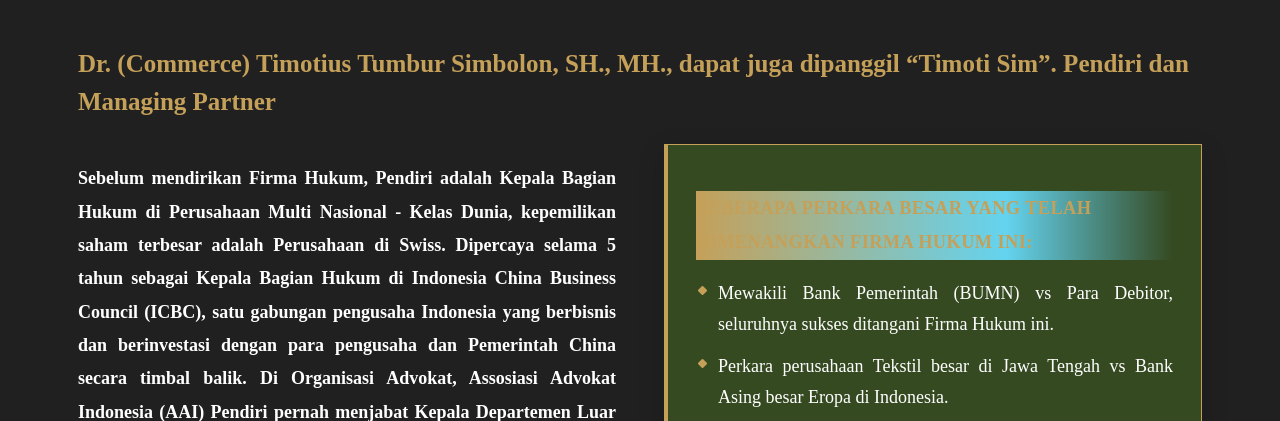
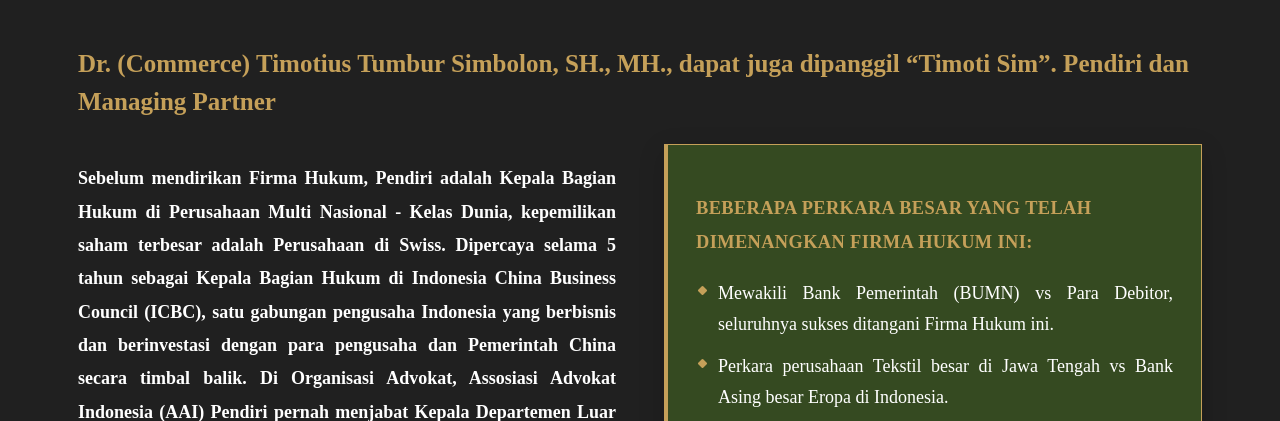
Before and after one commit to inesia/ttslawyers-alt, a website: page pendiri.html in a window 1280 px wide. Shown: the part 372-793 px from the top of the page. Drawn offline with nearby package versions, Linux system fonts and the light colour scheme.

Commit message:
Remove gradient background behind expertise sub-titles.
Co-authored-by: Cursor <cursoragent@cursor.com>

```diff
--- a/assets/bilingual.css
+++ b/assets/bilingual.css
@@ -1244,11 +1244,13 @@ body:has(main.page-expertise) .eyebrow,
 body:has(main.page-contact) .eyebrow,
 body:has(main.page-expertise) .about-kicker,
 body:has(main.page-contact) .about-kicker,
-body:has(main.page-expertise) .sub-title-block,
-body:has(main.page-contact) .sub-title-block,
 body:has(main.page-expertise) .page-intro h1::after,
 body:has(main.page-contact) .page-intro h1::after {
   background: linear-gradient(90deg, #C5A059 0%, #64d3ef 65%, transparent 100%);
+}
+body:has(main.page-expertise) .sub-title-block,
+body:has(main.page-contact) .sub-title-block {
+  background: none;
 }
 body:has(main.page-expertise) .exp-band {
   background: #202020;
--- a/pendiri.html
+++ b/pendiri.html
@@ -6,7 +6,7 @@
 <meta name="description" content="TTS Law Firm — Timotius &amp; Partners">
 <title>Keahlian | TTS Law Firm</title>
 <link rel="stylesheet" href="assets/style.css?v=65">
-<link rel="stylesheet" href="assets/bilingual.css?v=72">
+<link rel="stylesheet" href="assets/bilingual.css?v=73">
 </head>
 <body data-lang="id" data-content="founder,practice-areas,track-record">
 <header class="topbar">
```
Also changed, not shown: en-firma-hukum.html (+1 -1 lines), en-index.html (+1 -1 lines), en-kontak.html (+1 -1 lines), en-partners.html (+1 -1 lines), en-pendiri.html (+1 -1 lines), firma-hukum.html (+1 -1 lines), index.html (+1 -1 lines), kontak.html (+1 -1 lines), partners.html (+1 -1 lines).
